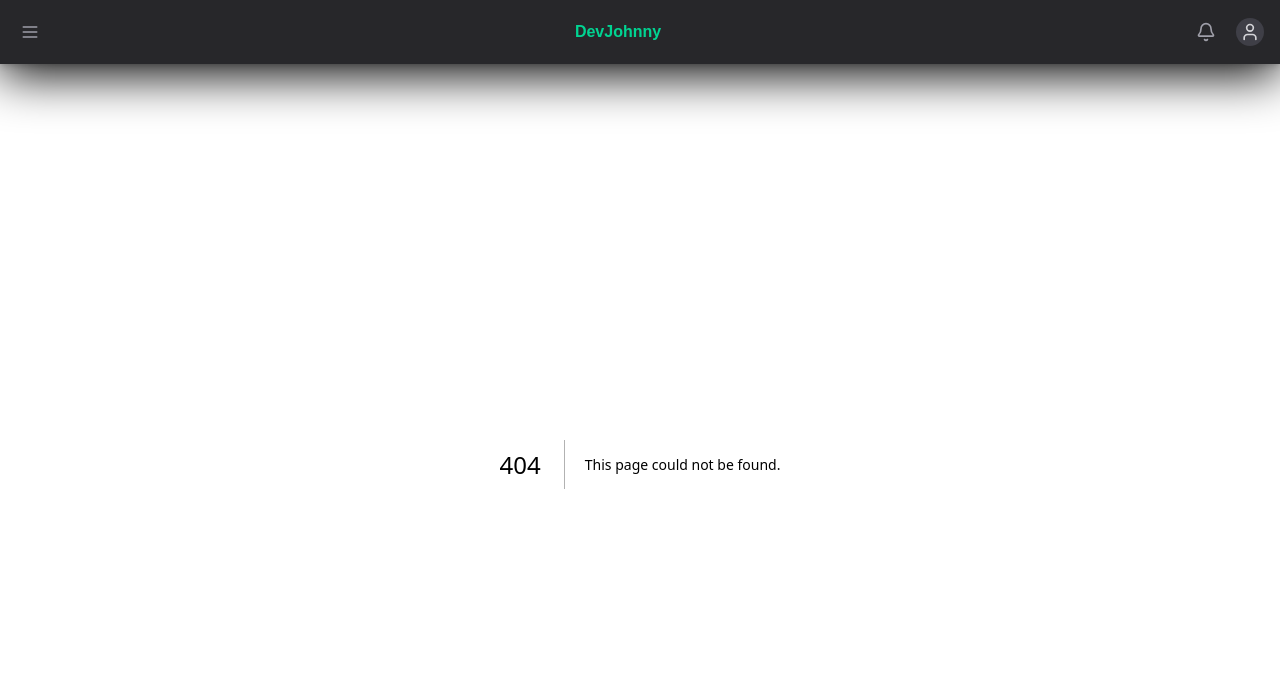
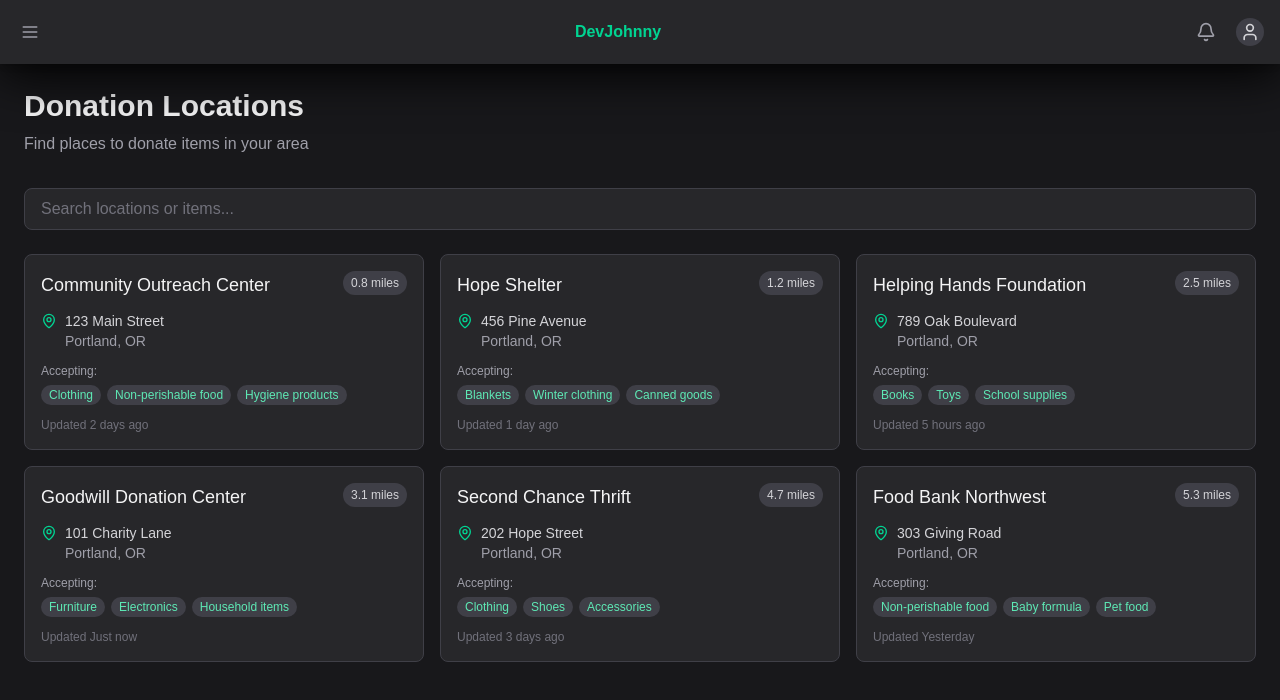
Before and after one commit to DeivisonJohnny/seek-donations, a Next.js app: page /locations-donations in a window 1280 px wide. Before the commit this address had no page. Shown: the top 700 px of the page. Built offline with nearby package versions, Linux system fonts and the light colour scheme.

Commit message:
feat: create page locations donations

```diff
--- a/src/pages/dashboard/index.tsx
+++ b/src/pages/dashboard/index.tsx
@@ -5,7 +5,7 @@ import { Newspaper, Heart, ShieldAlert } from "lucide-react";
 export default function Dashboard() {
   const navItems = [
     { name: "News pages", icon: Newspaper, href: "/news" },
-    { name: "Donation sites", icon: Heart, href: "#donation" },
+    { name: "Donation sites", icon: Heart, href: "/locations-donations" },
     { name: "Vulnerability sites", icon: ShieldAlert, href: "#vulnerability" },
   ];
 
--- a/src/pages/index.tsx
+++ b/src/pages/index.tsx
@@ -5,6 +5,7 @@ export default function Home() {
     <div>
       <Link href={"/dashboard"}>Dashboard</Link>
       <Link href={"/news"}>news</Link>
+      <Link href={"/locations-donations"}>locations-donations</Link>
     </div>
   );
 }
--- /dev/null
+++ b/src/pages/locations-donations/index.tsx
@@ -0,0 +1,178 @@
+"use client";
+
+import { useState } from "react";
+import Link from "next/link";
+import { MapPin, Search } from "lucide-react";
+
+// Types for our donation locations
+type DonationLocation = {
+  id: string;
+  name: string;
+  address: string;
+  city: string;
+  distance: string;
+  acceptingItems: string[];
+  lastUpdated: string;
+};
+
+export default function DonationLocations() {
+  // Mock data for donation locations
+  const [locations, setLocations] = useState<DonationLocation[]>([
+    {
+      id: "1",
+      name: "Community Outreach Center",
+      address: "123 Main Street",
+      city: "Portland, OR",
+      distance: "0.8 miles",
+      acceptingItems: ["Clothing", "Non-perishable food", "Hygiene products"],
+      lastUpdated: "2 days ago",
+    },
+    {
+      id: "2",
+      name: "Hope Shelter",
+      address: "456 Pine Avenue",
+      city: "Portland, OR",
+      distance: "1.2 miles",
+      acceptingItems: ["Blankets", "Winter clothing", "Canned goods"],
+      lastUpdated: "1 day ago",
+    },
+    {
+      id: "3",
+      name: "Helping Hands Foundation",
+      address: "789 Oak Boulevard",
+      city: "Portland, OR",
+      distance: "2.5 miles",
+      acceptingItems: ["Books", "Toys", "School supplies"],
+      lastUpdated: "5 hours ago",
+    },
+    {
+      id: "4",
+      name: "Goodwill Donation Center",
+      address: "101 Charity Lane",
+      city: "Portland, OR",
+      distance: "3.1 miles",
+      acceptingItems: ["Furniture", "Electronics", "Household items"],
+      lastUpdated: "Just now",
+    },
+    {
+      id: "5",
+      name: "Second Chance Thrift",
+      address: "202 Hope Street",
+      city: "Portland, OR",
+      distance: "4.7 miles",
+      acceptingItems: ["Clothing", "Shoes", "Accessories"],
+      lastUpdated: "3 days ago",
+    },
+    {
+      id: "6",
+      name: "Food Bank Northwest",
+      address: "303 Giving Road",
+      city: "Portland, OR",
+      distance: "5.3 miles",
+      acceptingItems: ["Non-perishable food", "Baby formula", "Pet food"],
+      lastUpdated: "Yesterday",
+    },
+  ]);
+
+  const [searchQuery, setSearchQuery] = useState("");
+
+  // Filter locations based on search query
+  const filteredLocations = locations.filter(
+    (location) =>
+      location.name.toLowerCase().includes(searchQuery.toLowerCase()) ||
+      location.address.toLowerCase().includes(searchQuery.toLowerCase()) ||
+      location.acceptingItems.some((item) =>
+        item.toLowerCase().includes(searchQuery.toLowerCase())
+      )
+  );
+
+  return (
+    <div className="min-h-screen bg-zinc-900 text-zinc-100 p-4 md:p-6">
+      <header className="mb-8">
+        <h1 className="text-2xl md:text-3xl font-bold mb-2">
+          Donation Locations
+        </h1>
+        <p className="text-zinc-400">
+          Find places to donate items in your area
+        </p>
+      </header>
+
+      {/* Search and filter section */}
+      <div className="mb-6">
+        <div>
+          <input
+            type="text"
+            placeholder="Search locations or items..."
+            className="w-full bg-zinc-800 border border-zinc-700 rounded-lg py-2 pl-4 pr-4 text-zinc-100 placeholder:text-zinc-500 focus:outline-none focus:ring-2 focus:ring-emerald-400 focus:border-transparent"
+            value={searchQuery}
+            onChange={(e) => setSearchQuery(e.target.value)}
+          />
+        </div>
+      </div>
+
+      {/* Locations grid */}
+      <div className="grid grid-cols-1 sm:grid-cols-2 lg:grid-cols-3 gap-4">
+        {filteredLocations.map((location) => (
+          <Link
+            href={`/location/${location.id}`}
+            key={location.id}
+            className="block"
+          >
+            <div className="bg-zinc-800 border border-zinc-700 rounded-lg overflow-hidden hover:border-emerald-400 transition-all duration-200 h-full">
+              <div className="p-4">
+                <div className="flex justify-between items-start mb-3">
+                  <h2 className="text-lg font-medium text-zinc-100">
+                    {location.name}
+                  </h2>
+                  <span className="text-xs bg-zinc-700 text-zinc-300 px-2 py-1 rounded-full">
+                    {location.distance}
+                  </span>
+                </div>
+
+                <div className="flex items-start mb-3">
+                  <MapPin className="text-emerald-400 mr-2 h-4 w-4 mt-0.5 flex-shrink-0" />
+                  <div>
+                    <p className="text-sm text-zinc-300">{location.address}</p>
+                    <p className="text-sm text-zinc-400">{location.city}</p>
+                  </div>
+                </div>
+
+                <div className="mb-3">
+                  <p className="text-xs text-zinc-400 mb-1.5">Accepting:</p>
+                  <div className="flex flex-wrap gap-1.5">
+                    {location.acceptingItems.map((item, index) => (
+                      <span
+                        key={index}
+                        className="text-xs bg-zinc-700 text-emerald-300 px-2 py-0.5 rounded-full"
+                      >
+                        {item}
+                      </span>
+                    ))}
+                  </div>
+                </div>
+
+                <div className="text-xs text-zinc-500 mt-3">
+                  Updated {location.lastUpdated}
+                </div>
+              </div>
+            </div>
+          </Link>
+        ))}
+      </div>
+
+      {filteredLocations.length === 0 && (
+        <div className="text-center py-12">
+          <p className="text-zinc-400">
+            No donation locations found matching your search.
+          </p>
+          <button
+            onClick={() => setSearchQuery("")}
+            className="mt-2 text-emerald-400 hover:text-emerald-300"
+          >
+            Clear search
+          </button>
+        </div>
+      )}
+    </div>
+  );
+}
```
